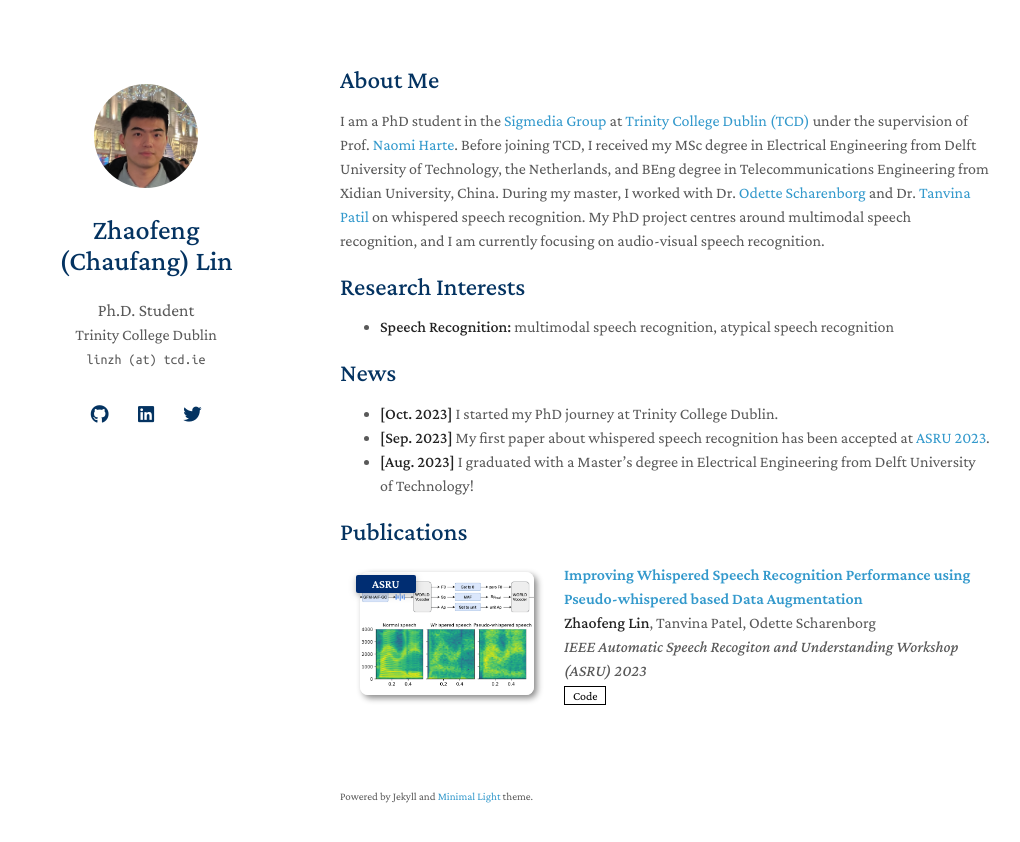
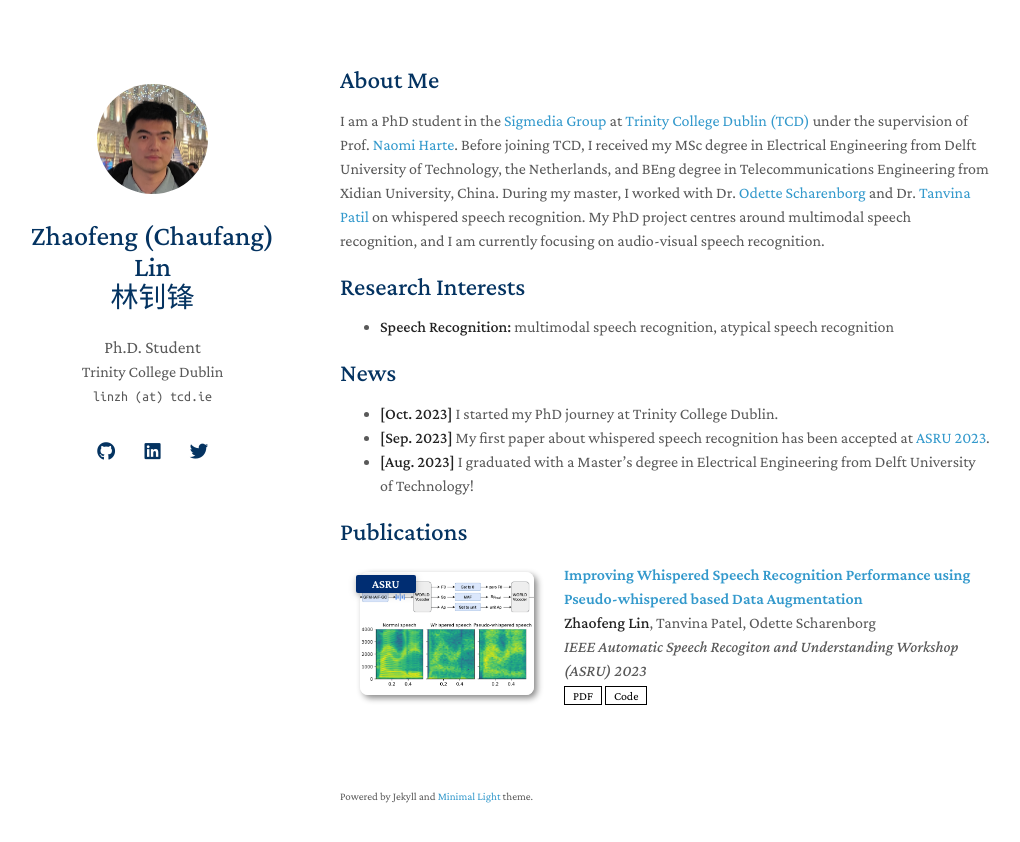
Before and after one commit to chaufanglin/chaufanglin.github.io, a Jekyll site: the page built from index.md, in a window 1280 px wide. Shown: the top 842 px of the page, without its empty margins (130-1150 px from the left). Built offline with Jekyll 4.4.1, drawn with Linux system fonts in a browser that asks for light colours; nearby versions of some CDN libraries; a style sheet for code colours, icons or effects is not loaded; our own code applies the rules of GitHub Pages for plain Markdown files.

Commit message:
update pdf

```diff
--- a/_config.yml
+++ b/_config.yml
@@ -1,5 +1,7 @@
 # Basic Information
-title: Zhaofeng (Chaufang) Lin
+title: Zhaofeng Lin
+sub_name: Zhaofeng (Chaufang) Lin
+cn_name: 林钊锋
 position: Ph.D. Student
 subaffiliation: Sigmedia Group
 affiliation: Trinity College Dublin
@@ -11,7 +13,7 @@ email: linzh (at) tcd.ie
 # The following information is used to improve the website traffic from search engines, e.g., Google.
 keywords: zhaofeng lin, chaufang lin, chaufanglin, zhaofenglin, linzhaofeng
 # description: The Minimal Light is a simple and elegant jekyll theme for academic personal homepage.
-# canonical: https://minimal-light-theme.yliu.me/
+canonical: https://chaufanglin.github.io/
 
 # Links
 # If you don't need one of them, you may delete the corresponding line.
--- a/_data/publications.yml
+++ b/_data/publications.yml
@@ -4,7 +4,7 @@ main:
     authors: <strong>Zhaofeng Lin</strong>, Tanvina Patel, Odette Scharenborg
     conference_short: ASRU
     conference: IEEE Automatic Speech Recogiton and Understanding Workshop (ASRU) 2023
-    # pdf: https://arxiv.org/pdf/2306.00988.pdf
+    pdf: https://arxiv.org/pdf/2311.05179.pdf
     code: https://github.com/chaufanglin/Normal2Whisper
     # bibtex: https://bib.yliu.me/MICCAI23.txt
     image: ./assets/img/ASRU_2023.png
--- /dev/null
+++ b/_includes/clustrmap.html
@@ -0,0 +1 @@
+<script type='text/javascript' id='clustrmaps' src='//cdn.clustrmaps.com/map_v2.js?cl=ffffff&w=200&t=n&d=KZbAjlvM8TNh79resABLhJ9p_nGjKSJnljplmq44EbQ'></script>
--- a/_layouts/homepage.html
+++ b/_layouts/homepage.html
@@ -43,7 +43,8 @@
         <a class="image avatar"><img src="{{ site.avatar }}" alt="avatar" /></a>
         {% endif %}
 
-        <h1>{{ site.title }}</h1>
+        <h1>{{ site.sub_name }} <br> {{ site.cn_name }} </h1>
+
 
         {% if site.position %}
         <position style="font-size:1.10rem;">{{ site.position }}</position>
--- a/_sass/minimal-light.scss
+++ b/_sass/minimal-light.scss
@@ -356,7 +356,7 @@ img {
 }
 
 header {
-  width:232px;
+  width:245px/*232px*/;
   float:left;
   position:fixed;
   -webkit-font-smoothing:subpixel-antialiased;
--- a/index.md
+++ b/index.md
@@ -22,3 +22,5 @@ I am a PhD student in the <a href="https://sigmedia.github.io" target="_blank">S
 {% include_relative _includes/publications.md %}
 
 <!-- {% include_relative _includes/services.md %} -->
+
+{% include_relative  _includes/clustrmap.html style="js" %}
```
